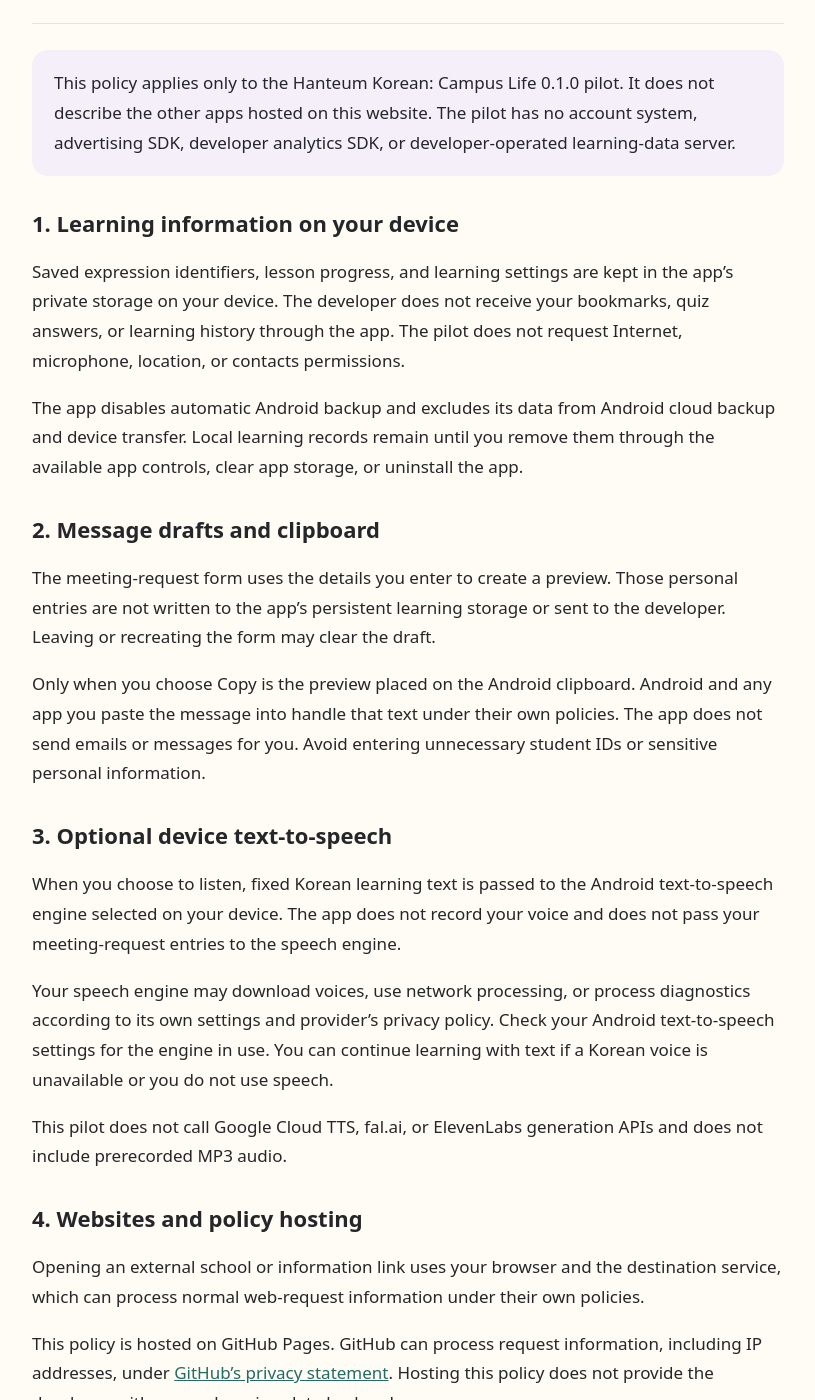
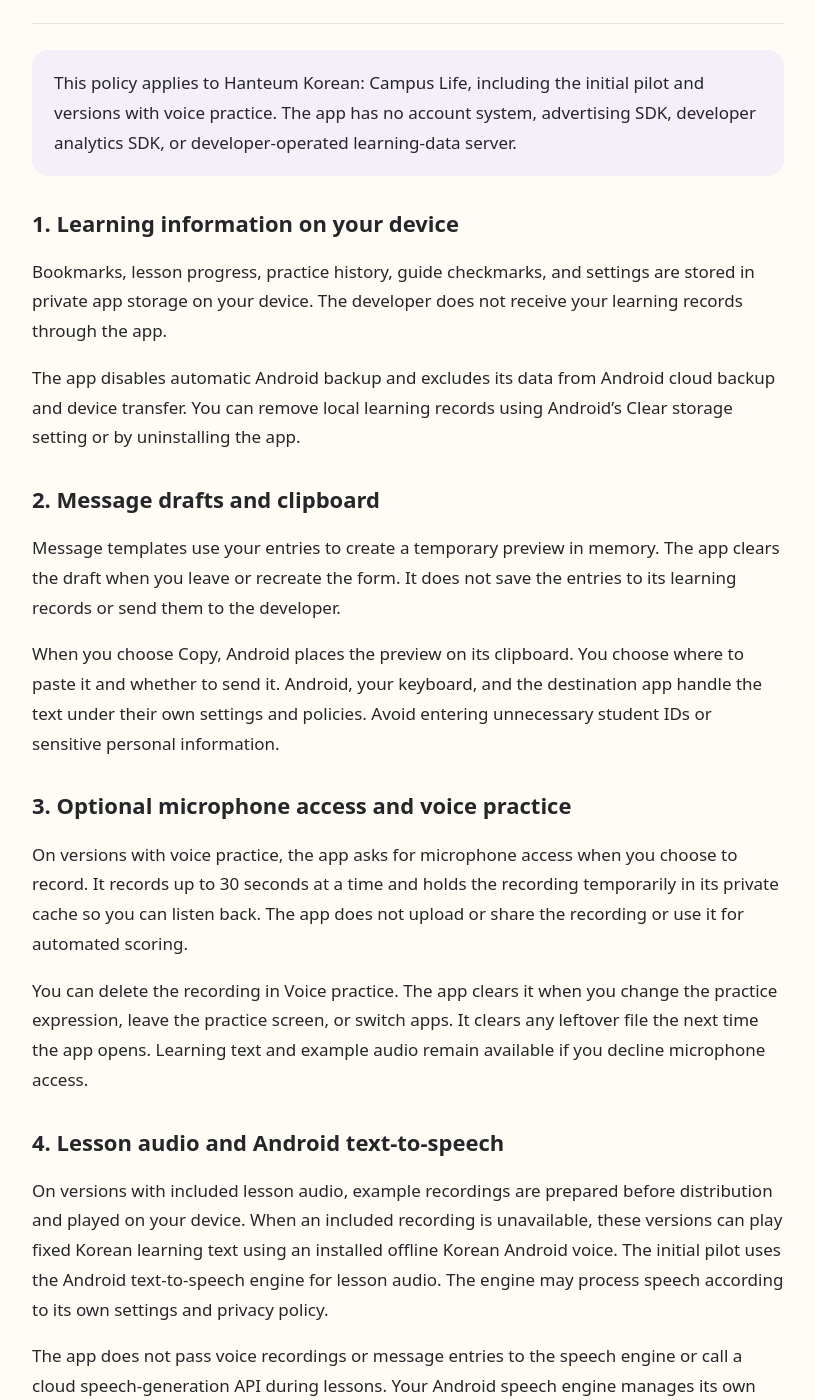
Before and after one commit to Minor-Orbit/medical-chinese-legal, a Jekyll site: the page hanteum-korean/privacy/index.html, which Jekyll copies as it is, in a window 1280 px wide and 1400 px high, scrolled down 315 px. Shown: the whole window, without its empty margins (232-1047 px from the left). Built offline with Jekyll 4.4.1, drawn with Linux system fonts in a browser that asks for light colours; some of the changed text lies outside the part shown.

Commit message:
Update Campus Life privacy policy for local voice practice

```diff
--- a/hanteum-korean/privacy/index.html
+++ b/hanteum-korean/privacy/index.html
@@ -3,7 +3,7 @@
 <head>
 <meta charset="utf-8">
 <meta name="viewport" content="width=device-width, initial-scale=1">
-<meta name="description" content="Privacy policy for the Hanteum Korean: Campus Life Android pilot.">
+<meta name="description" content="Privacy policy for the Hanteum Korean: Campus Life Android app.">
 <title>Privacy policy — Hanteum Korean: Campus Life</title>
 <style>
 :root{color-scheme:light}*{box-sizing:border-box}body{margin:0;background:#fffcf5;color:#25262a;font:17px/1.75 system-ui,sans-serif}main{max-width:800px;margin:auto;padding:48px 24px 64px}header{padding-bottom:24px;border-bottom:1px solid #e2e6e0}h1{font-size:clamp(28px,6vw,38px);line-height:1.2;margin:8px 0 20px}h2{font-size:22px;line-height:1.4;margin-top:32px}a{color:#246b62;overflow-wrap:anywhere}a:focus-visible{outline:3px solid #246b62;outline-offset:4px}.brand{color:#246b62;font-weight:650}.summary{background:#f4eff8;border-radius:16px;padding:18px 22px;margin-top:26px}code{overflow-wrap:anywhere;font-size:.9em}footer{margin-top:36px;border-top:1px solid #e2e6e0;padding-top:20px}li{margin:8px 0}
@@ -11,26 +11,28 @@
 </head>
 <body><main>
 <header><p class="brand">Hanteum Korean: Campus Life</p><h1>Privacy policy</h1>
-<p>Effective date: November 1, 2026<br>Developer: Minor Orbit (Play developer display name: bibiTools)<br>Android package: <code>com.minororbit.hanteum.campus</code><br>Contact: <a href="mailto:davidleepub@gmail.com">davidleepub@gmail.com</a></p></header>
-<aside class="summary" aria-label="Policy summary">This policy applies only to the Hanteum Korean: Campus Life 0.1.0 pilot. It does not describe the other apps hosted on this website. The pilot has no account system, advertising SDK, developer analytics SDK, or developer-operated learning-data server.</aside>
+<p>Effective date: November 14, 2026<br>Developer: Minor Orbit (Play developer display name: bibiTools)<br>Android package: <code>com.minororbit.hanteum.campus</code><br>Contact: <a href="mailto:davidleepub@gmail.com">davidleepub@gmail.com</a></p></header>
+<aside class="summary" aria-label="Policy summary">This policy applies to Hanteum Korean: Campus Life, including the initial pilot and versions with voice practice. The app has no account system, advertising SDK, developer analytics SDK, or developer-operated learning-data server.</aside>
 <section><h2>1. Learning information on your device</h2>
-<p>Saved expression identifiers, lesson progress, and learning settings are kept in the app’s private storage on your device. The developer does not receive your bookmarks, quiz answers, or learning history through the app. The pilot does not request Internet, microphone, location, or contacts permissions.</p>
-<p>The app disables automatic Android backup and excludes its data from Android cloud backup and device transfer. Local learning records remain until you remove them through the available app controls, clear app storage, or uninstall the app.</p></section>
+<p>Bookmarks, lesson progress, practice history, guide checkmarks, and settings are stored in private app storage on your device. The developer does not receive your learning records through the app.</p>
+<p>The app disables automatic Android backup and excludes its data from Android cloud backup and device transfer. You can remove local learning records using Android’s Clear storage setting or by uninstalling the app.</p></section>
 <section><h2>2. Message drafts and clipboard</h2>
-<p>The meeting-request form uses the details you enter to create a preview. Those personal entries are not written to the app’s persistent learning storage or sent to the developer. Leaving or recreating the form may clear the draft.</p>
-<p>Only when you choose Copy is the preview placed on the Android clipboard. Android and any app you paste the message into handle that text under their own policies. The app does not send emails or messages for you. Avoid entering unnecessary student IDs or sensitive personal information.</p></section>
-<section><h2>3. Optional device text-to-speech</h2>
-<p>When you choose to listen, fixed Korean learning text is passed to the Android text-to-speech engine selected on your device. The app does not record your voice and does not pass your meeting-request entries to the speech engine.</p>
-<p>Your speech engine may download voices, use network processing, or process diagnostics according to its own settings and provider’s privacy policy. Check your Android text-to-speech settings for the engine in use. You can continue learning with text if a Korean voice is unavailable or you do not use speech.</p>
-<p>This pilot does not call Google Cloud TTS, fal.ai, or ElevenLabs generation APIs and does not include prerecorded MP3 audio.</p></section>
-<section><h2>4. Websites and policy hosting</h2>
-<p>Opening an external school or information link uses your browser and the destination service, which can process normal web-request information under their own policies.</p>
+<p>Message templates use your entries to create a temporary preview in memory. The app clears the draft when you leave or recreate the form. It does not save the entries to its learning records or send them to the developer.</p>
+<p>When you choose Copy, Android places the preview on its clipboard. You choose where to paste it and whether to send it. Android, your keyboard, and the destination app handle the text under their own settings and policies. Avoid entering unnecessary student IDs or sensitive personal information.</p></section>
+<section><h2>3. Optional microphone access and voice practice</h2>
+<p>On versions with voice practice, the app asks for microphone access when you choose to record. It records up to 30 seconds at a time and holds the recording temporarily in its private cache so you can listen back. The app does not upload or share the recording or use it for automated scoring.</p>
+<p>You can delete the recording in Voice practice. The app clears it when you change the practice expression, leave the practice screen, or switch apps. It clears any leftover file the next time the app opens. Learning text and example audio remain available if you decline microphone access.</p></section>
+<section><h2>4. Lesson audio and Android text-to-speech</h2>
+<p>On versions with included lesson audio, example recordings are prepared before distribution and played on your device. When an included recording is unavailable, these versions can play fixed Korean learning text using an installed offline Korean Android voice. The initial pilot uses the Android text-to-speech engine for lesson audio. The engine may process speech according to its own settings and privacy policy.</p>
+<p>The app does not pass voice recordings or message entries to the speech engine or call a cloud speech-generation API during lessons. Your Android speech engine manages its own voice downloads and settings. You can continue reading the lessons if a voice is unavailable.</p></section>
+<section><h2>5. Websites and policy hosting</h2>
+<p>Opening the Hangul learning site, an external school or information link, or this policy uses your browser and the destination service, which can process normal web-request information under their own policies.</p>
 <p>This policy is hosted on GitHub Pages. GitHub can process request information, including IP addresses, under <a href="https://docs.github.com/en/site-policy/privacy-policies/github-general-privacy-statement">GitHub’s privacy statement</a>. Hosting this policy does not provide the developer with an app learning-data backend.</p></section>
-<section><h2>5. Deletion and security</h2>
+<section><h2>6. Deletion and security</h2>
 <p>To remove all local app records, use Android Settings → Apps → Hanteum Korean: Campus Life → Storage → Clear storage, or uninstall the app. This also removes progress and settings. Copied messages, messages you send through another app, and speech-engine downloads must be managed separately in those services.</p>
 <p>The developer cannot remotely retrieve or delete records stored only on your device. The app uses Android private app storage; no additional end-to-end encryption is claimed.</p></section>
-<section><h2>6. Support and policy changes</h2>
+<section><h2>7. Support and policy changes</h2>
 <p>If you email support, we receive your email address and the information you choose to send. We use it to respond and resolve your request and retain correspondence as needed for that purpose and applicable obligations. You can request deletion by contacting the same address, subject to those obligations. Please identify Hanteum Korean: Campus Life and avoid sending passwords, student IDs, or unnecessary personal information.</p>
-<p>The pilot does not collect age profiles. It is an international-student learning tool and does not require an account. We update this policy and its effective date when the app’s processing changes. Features in other apps, including their advertising or recording tools, are not part of this pilot.</p></section>
+<p>We update this policy and its effective date when our handling of information changes.</p></section>
 <footer>Privacy questions: <a href="mailto:davidleepub@gmail.com">davidleepub@gmail.com</a></footer>
 </main></body></html>
```
